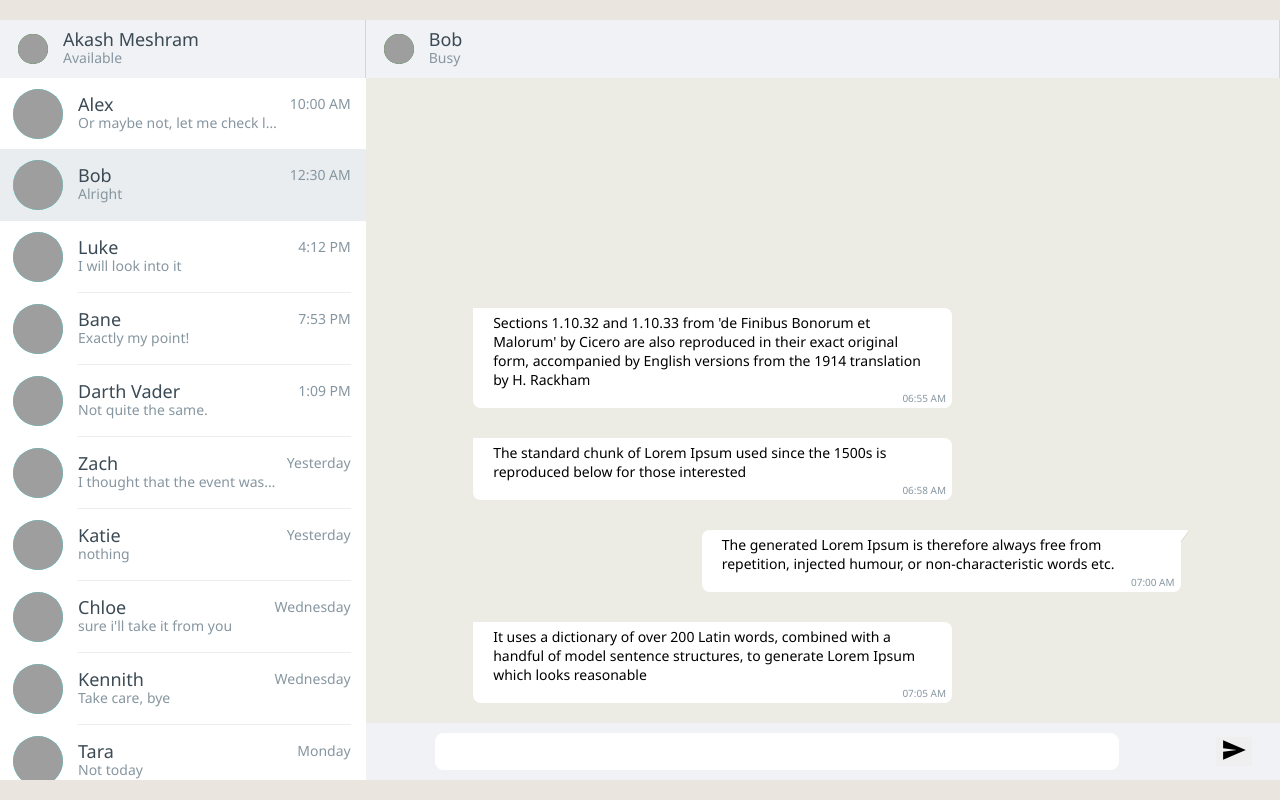
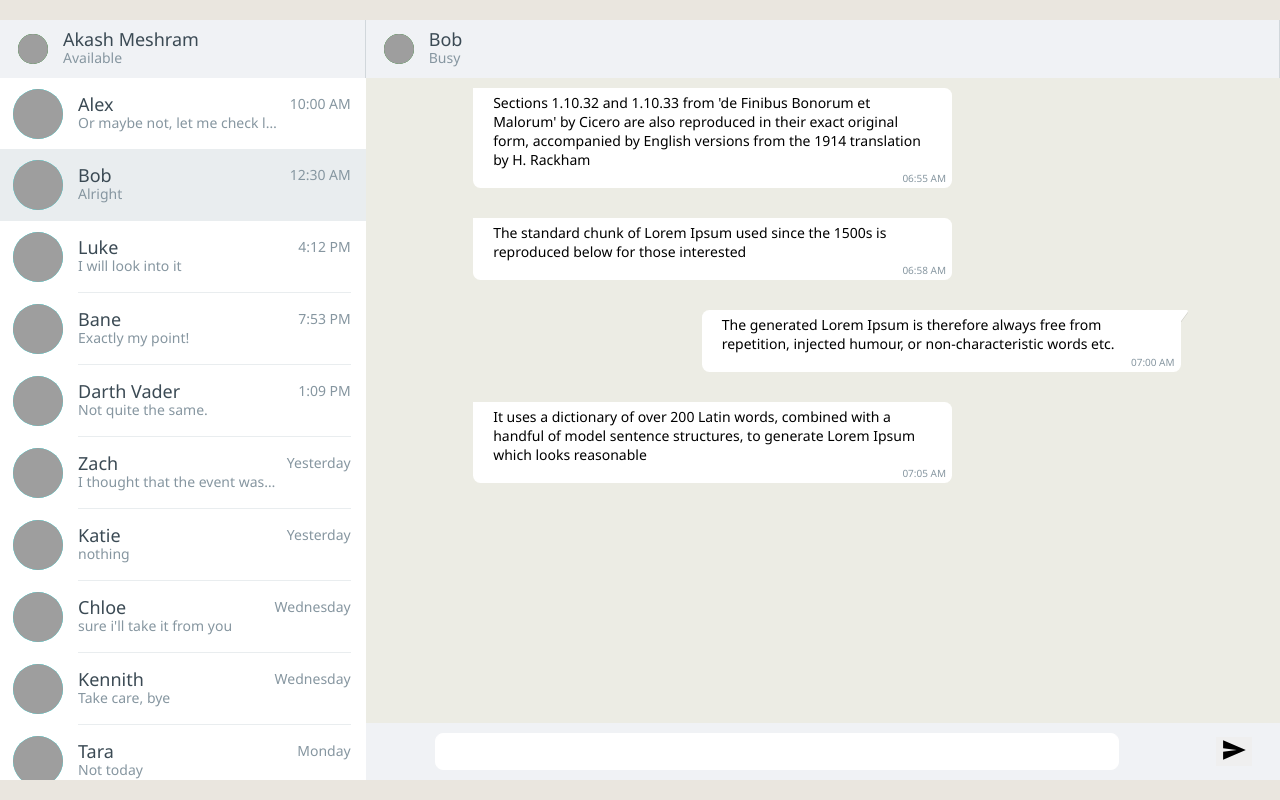
Before and after one commit to akashmeshram/whatsapp-web-view, a React (Create React App) app: page / in a window 1280 px wide. Built offline with nearby package versions, Linux system fonts and the light colour scheme; grey boxes are pictures that could not be loaded; some icons are missing.

Commit message:
Fix scrolling

```diff
--- a/src/Containers/Main/style.module.css
+++ b/src/Containers/Main/style.module.css
@@ -10,7 +10,7 @@
   overflow-y: scroll;
   padding: 0 10%;
   height: 100%;
-  display: flex;
+  /* display: flex;
   flex-direction: column;
-  justify-content: flex-end;
+  justify-content: flex-end; */
 }
```
